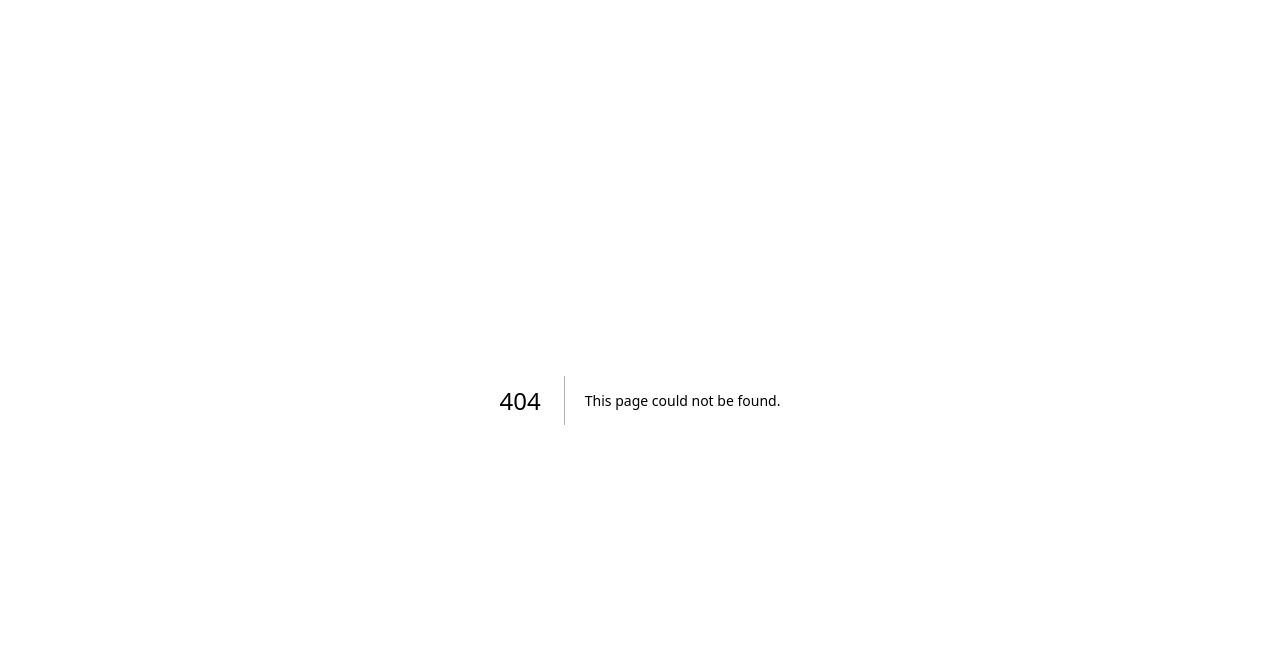
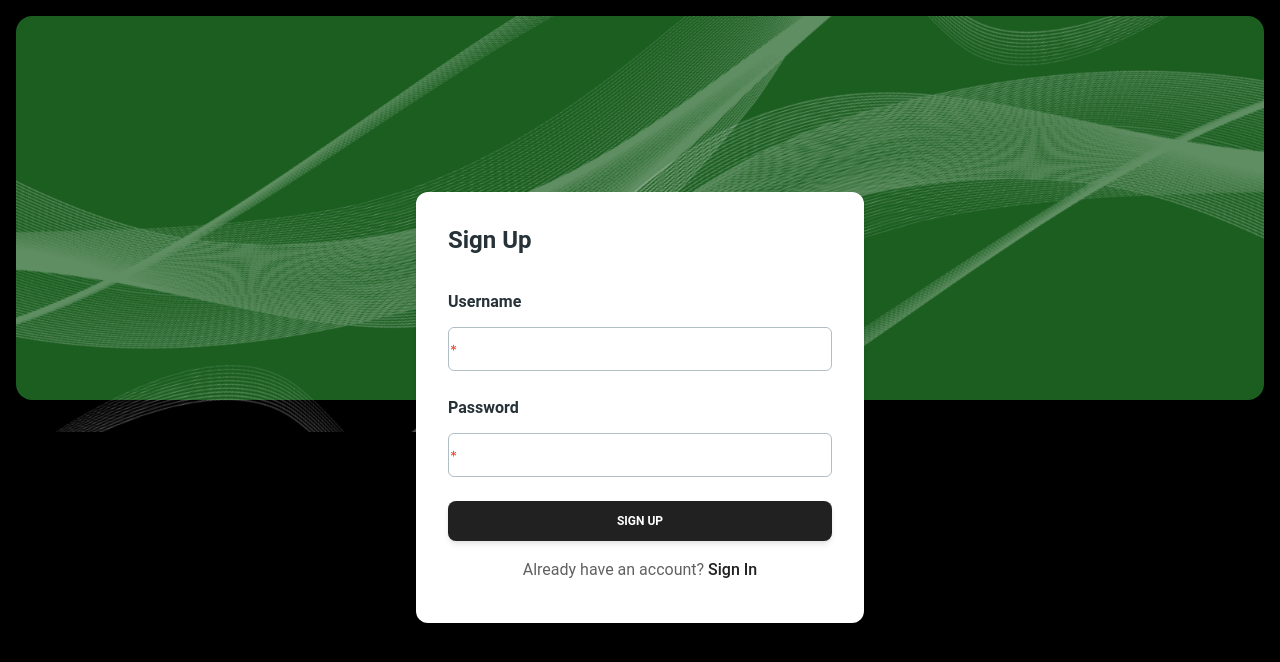
Before and after one commit to Linken-Tech/spa-frontend, a Next.js app: page /auth/sign-up in a window 1280 px wide. Before the commit this address had no page. Shown: the top 662 px of the page. Built offline with nearby package versions, Linux system fonts and the light colour scheme.

Commit message:
[add] add router to navigate to another page

```diff
--- a/app/api/apiConfig.tsx
+++ b/app/api/apiConfig.tsx
@@ -2,7 +2,7 @@
 export const baseURL = "http://localhost:8000/v2"
 
 export const endPoint = {
-    register: `${baseURL}/auth/`,
+    signUp: `${baseURL}/auth/`,
     login: `${baseURL}/auth/login`,
     verifyToken: `${baseURL}/auth/token/verify/`,
 }
--- a/app/api/auth.tsx
+++ /dev/null
@@ -1,19 +0,0 @@
-import { endPoint } from "./apiConfig"
-import axios from "axios"
-import AxiosInstance from "./apiRequest"
-
-export const signUp = (data: any) => {
-    // return AxiosInstance.post(endPoint.register, params)
-    return axios.get(endPoint.register, data).then((response) => {
-        console.log(response.data)
-        console.log("sign uppp")
-    })
-}
-
-export const logIn = (params: any) => {
-    return AxiosInstance.post(endPoint.login, params).then((response) => {
-        console.log("loginnn")
-    }).catch(error => {
-        console.error('Error:', error.message);
-      });
-}
--- a/app/auth/components/Forms/LoginForm.tsx
+++ b/app/auth/components/Forms/LoginForm.tsx
@@ -1,11 +1,10 @@
 import { Card, Input, Button, Typography, } from "@material-tailwind/react";
 import { useState } from 'react';
+import { useRouter } from 'next/navigation'
 import Link from 'next/link';
-import { logIn } from "@/app/api/auth"
+import { logIn } from "@/app/auth/lib/auth"
+import { ROUTES } from "@/app/routes/routes"
 
-// interface LoginSignUpFormProps {
-//     handleSubmit: (event: React.FormEvent<HTMLFormElement>) => void;
-// }
 
 interface FormData {
     username: string;
@@ -13,6 +12,7 @@ interface FormData {
 }
 
 const LoginForm = () => {
+    const router = useRouter()
     const [formData, setFormData] = useState<FormData>({
         username: '',
         password: ''
@@ -28,9 +28,13 @@ const LoginForm = () => {
 
     const handleSubmit = async (e: React.FormEvent<HTMLFormElement>) => {
         e.preventDefault();
-        await logIn(formData).then((response) => {
-            console.log('Login successful'); // Handle success
-        }).catch((error) => {
+        await logIn(formData).then((response: any) => {
+            if (response.status === 200) {
+                const userToken = response.data.access;
+                localStorage.setItem('USER_TOKEN', userToken);
+                router.push(ROUTES.dashboard);
+            }
+        }).catch(error => {
             console.error('Login failed', error.message); // Handle error
         })
     };
@@ -78,7 +82,7 @@ const LoginForm = () => {
                     </Button>
                     <Typography color="gray" className="mt-4 text-center font-normal">
                         Do not have an account?{" "}
-                        <Link href="/auth/register" className="font-medium text-gray-900">
+                        <Link href={ ROUTES.signUp } className="font-medium text-gray-900">
                             Sign Up
                         </Link>
                     </Typography>
--- a/app/auth/components/Forms/SignUpForm.tsx
+++ b/app/auth/components/Forms/SignUpForm.tsx
@@ -4,8 +4,10 @@ import {
     Button,
     Typography,
 } from "@material-tailwind/react";
-import { signUp } from "@/app/api/auth"
+import { useRouter } from "next/navigation";
+import { signUp } from "@/app/auth/lib/auth"
 import { useState } from 'react';
+import { ROUTES } from "@/app/routes/routes"
 
 interface FormData {
     username: string;
@@ -13,6 +15,7 @@ interface FormData {
 }
 
 const SignUpForm = () => {
+    const router = useRouter()
     const [formData, setFormData] = useState<FormData>({
         username: '',
         password: ''
@@ -27,13 +30,13 @@ const SignUpForm = () => {
     };
     const handleSubmit = async (e: React.FormEvent<HTMLFormElement>) => {
         e.preventDefault();
-        await signUp(formData).then((response) => {
-            console.log('Received data:', response);
+        await signUp(formData).then((response: any) => {
+            if (response.status === 200) {
+                router.push(ROUTES.dashboard)
+            }
         }).catch((error) => {
             console.error('Sign up failed:', error.message);
         })
-        console.log("formData===>", formData);
-        console.log("1212");
     };
     return (
         <>
@@ -78,7 +81,7 @@ const SignUpForm = () => {
                     </Button>
                     <Typography color="gray" className="mt-4 text-center font-normal">
                         Already have an account?{" "}
-                        <a href="/auth/login" className="font-medium text-gray-900">
+                        <a href={ ROUTES.login } className="font-medium text-gray-900">
                             Sign In
                         </a>
                     </Typography>
--- /dev/null
+++ b/app/auth/lib/auth.tsx
@@ -0,0 +1,22 @@
+import { endPoint } from "../../api/apiConfig"
+import axios from "axios"
+import AxiosInstance from "../../api/apiRequest"
+
+export const signUp = (data: any) => {
+    return axios.post(endPoint.signUp, data).then((response) => {
+        return response
+    })
+}
+
+export const logIn = (params: any) => {
+    return AxiosInstance.post(endPoint.login, params).then((response) => {
+        return response
+    }).catch(error => {
+        console.error('Error:', error.message);
+      });
+}
+
+export const removeToken = () => {
+    localStorage.removeItem('USER_TOKEN');
+    // localStorage.removeItem('persist:root'); //clear redux persist state on logout
+  };
--- /dev/null
+++ b/app/routes/routes.tsx
@@ -0,0 +1,9 @@
+export const ROUTES = {
+
+    default: '/',
+    login: '/auth/login',
+
+    signUp: '/auth/sign-up',
+
+    dashboard: '/dashboard',
+};
```
Also changed, not shown: app/auth/lib/constants.tsx (deleted), app/auth/sign-up/page.tsx (renamed from app/auth/register/page.tsx), app/lib/constants.tsx (deleted).
